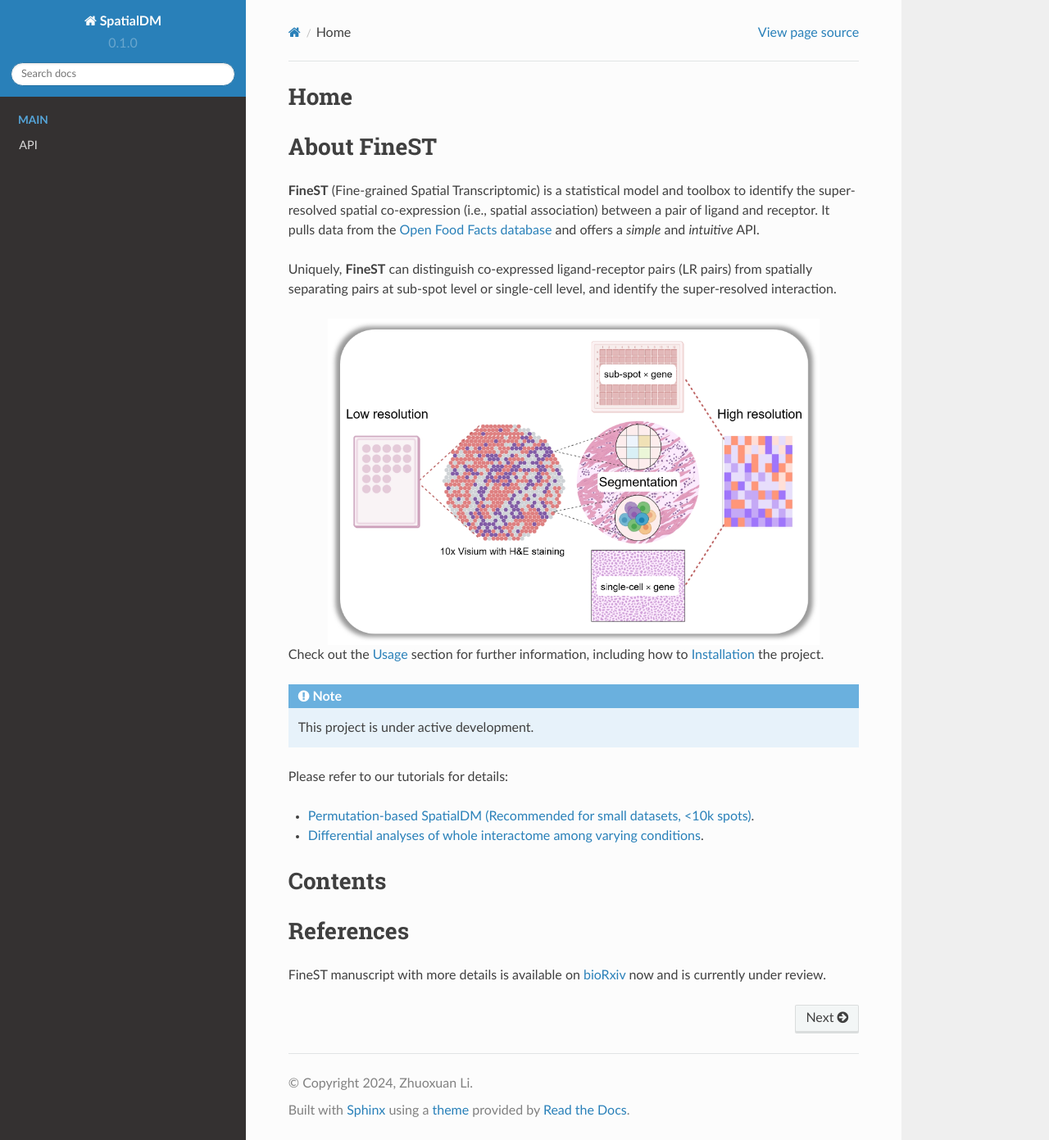
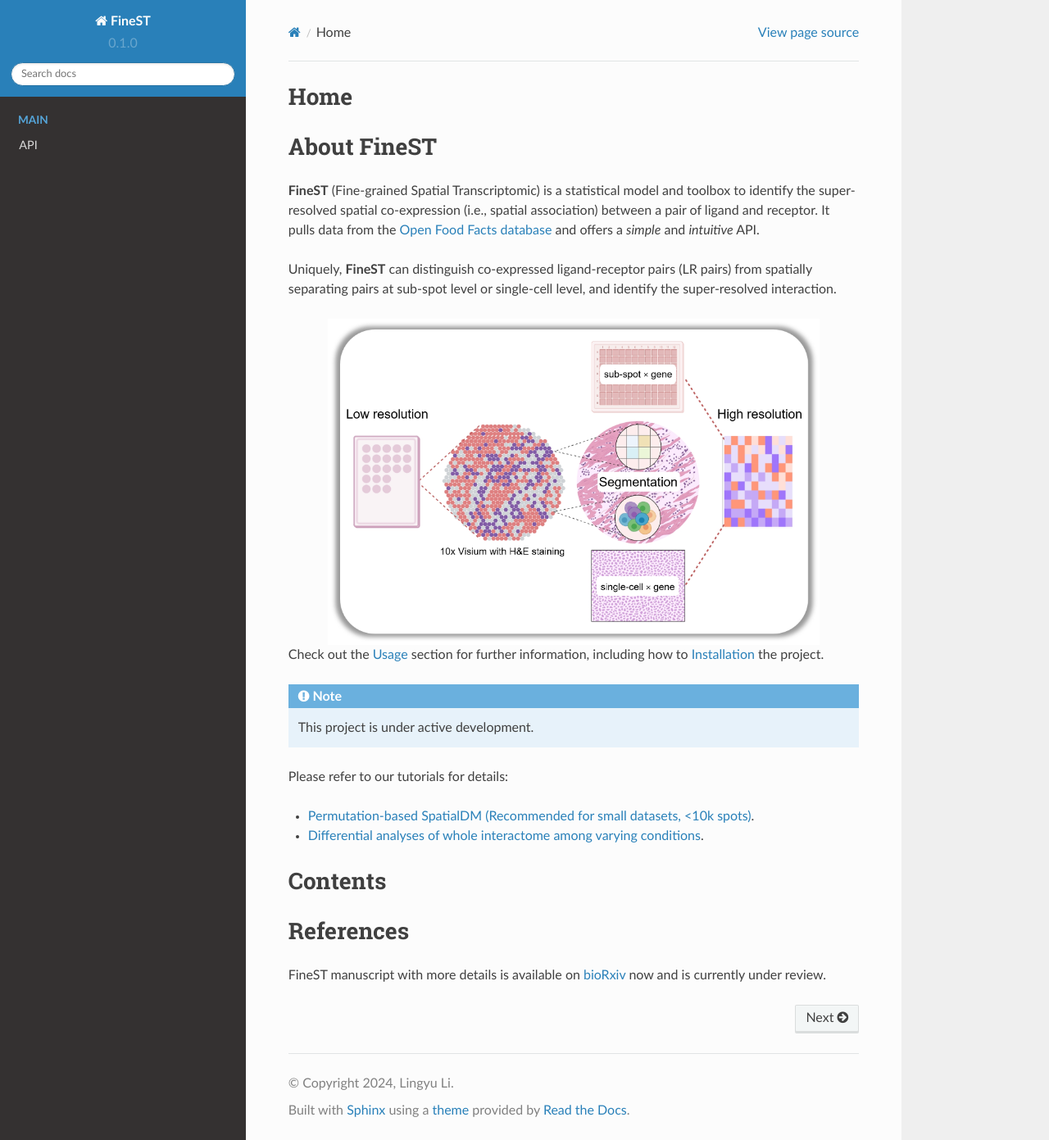
Before and after one commit to LingyuLi-math/FineST, a Sphinx documentation site: the page built from docs/source/index.rst, in a window 1280 px wide and 1391 px high. Shown: the whole window at 82% size. Built offline with Sphinx 7.4.7 and the Read the Docs theme 2.0.0, drawn with Linux system fonts in a browser that asks for light colours; pages that are not in the unit, such as notebooks, are missing from menus.

Commit message:
Update conf.py

```diff
--- a/docs/source/conf.py
+++ b/docs/source/conf.py
@@ -14,8 +14,8 @@ sys.path.insert(0, os.path.abspath("_ext"))
 
 # -- Project information
 
-project = "SpatialDM"
-author = "Zhuoxuan Li"
+project = "FineST"
+author = "Lingyu Li"
 title = "Fine-grained Spatial Transcriptomic"
 copyright = f"{datetime.now():%Y}, {author}"
 
@@ -28,7 +28,7 @@ extensions = [
     'sphinx.ext.duration',
     'sphinx.ext.doctest',
     'sphinx.ext.autodoc',
-    'sphinx.ext.autosummary',
+    #'sphinx.ext.autosummary',
     'sphinx.ext.intersphinx',
 ]
 
```
